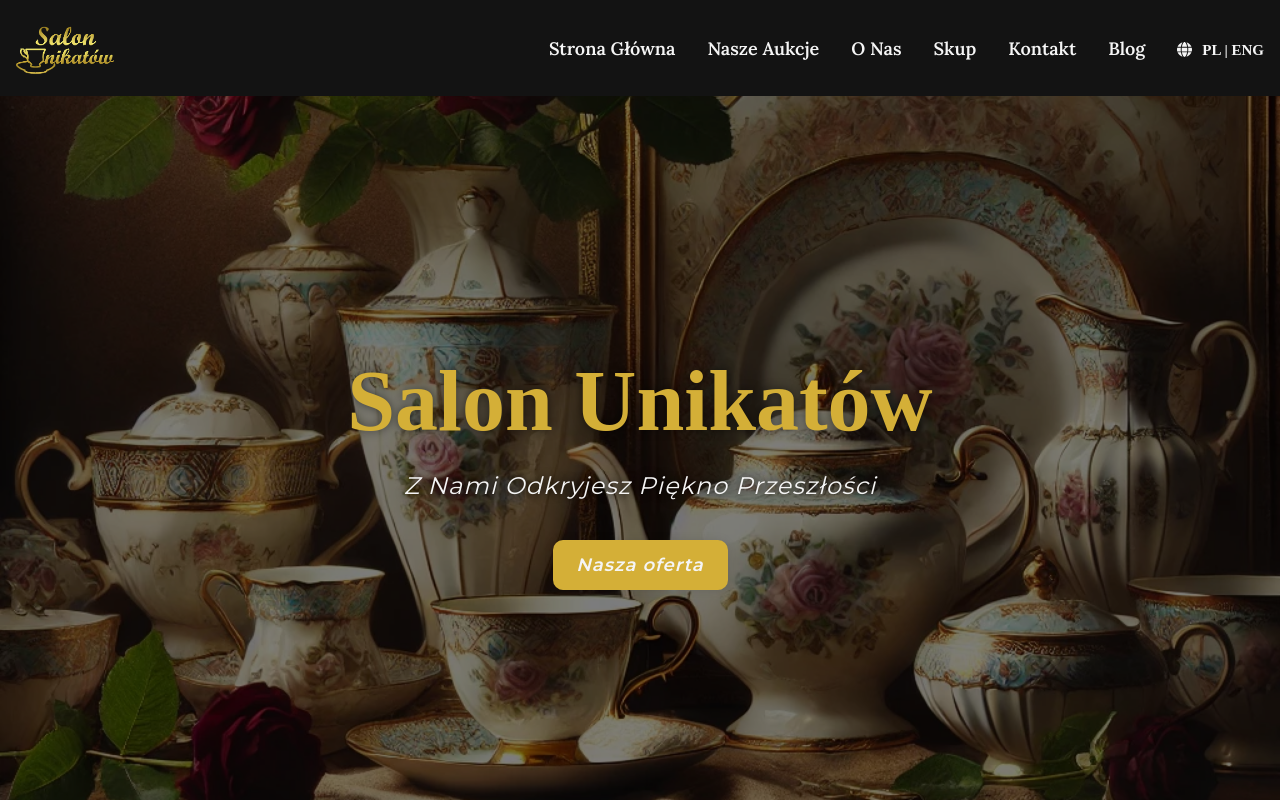
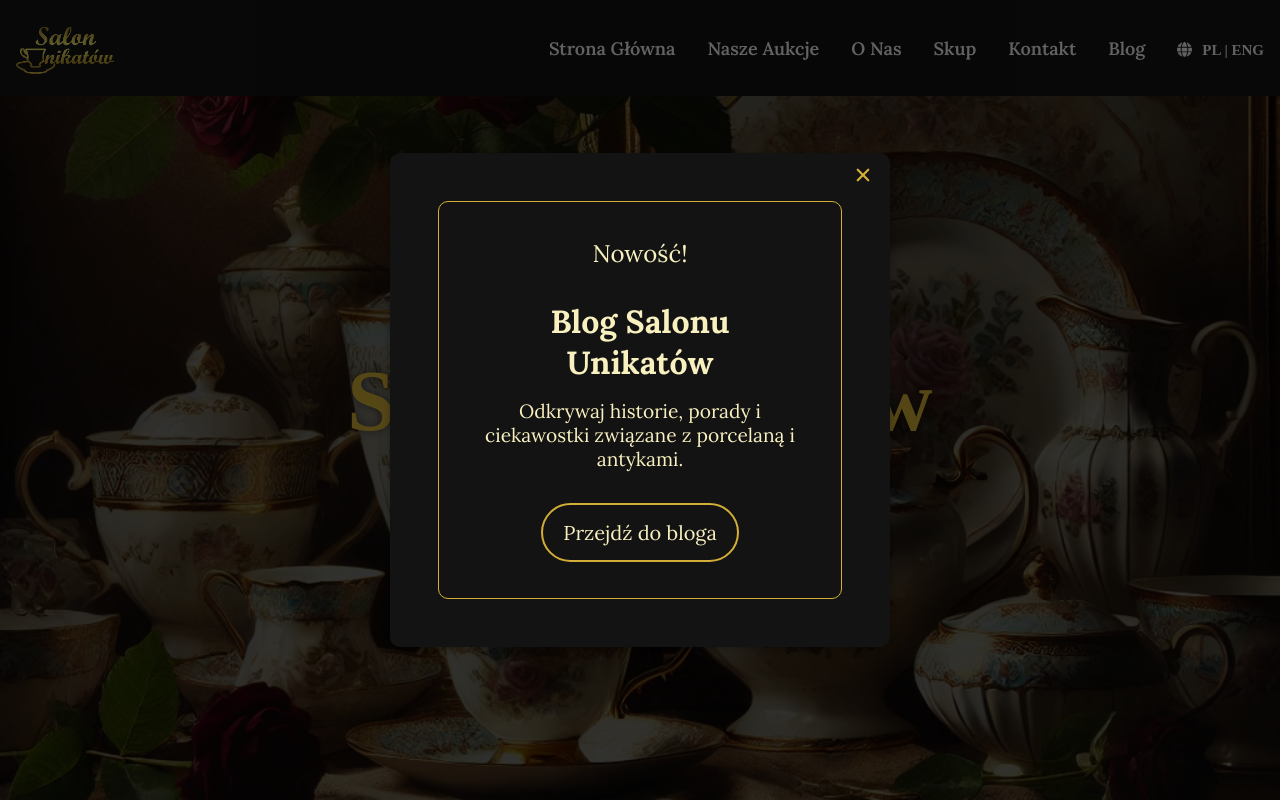
Before and after one commit to jkbednarczyk/subc, a React (Create React App) app: page / in a window 1280 px wide. Shown: the top 800 px of the page. Built offline with nearby package versions, Linux system fonts and the light colour scheme; a web font is replaced by a local one.

Commit message:
SUBC-0043 Add modal on home page

```diff
--- a/src/components/common/autoCarousel/AutoCarousel.component.tsx
+++ b/src/components/common/autoCarousel/AutoCarousel.component.tsx
@@ -12,8 +12,6 @@ export const AutoCarousel: FC<AutoCarouselProps> = ({ images }) => {
     const containerRef = useRef<HTMLDivElement>(null);
     const touchStartX = useRef(0);
     const scrollStart = useRef(0);
-
-    const IMAGE_WIDTH: number = 400;
 
     useEffect(() => {
         let animationFrameId: number;
--- /dev/null
+++ b/src/components/common/infoModal/InfoModal.component.tsx
@@ -0,0 +1,30 @@
+import { FC } from 'react';
+import './InfoModal.css';
+import { IoClose } from "react-icons/io5";
+import { NavigateFunction, useNavigate } from 'react-router-dom';
+
+interface InfoModalProps {
+  onClose: () => void;
+}
+
+export const InfoModal: FC<InfoModalProps> = (props) => {
+  const navigate: NavigateFunction = useNavigate();
+
+  return (
+    <div className="modal-backdrop">
+      <div className="modal">
+        <button className="modal-close" onClick={props.onClose}>
+          <IoClose />
+        </button>
+        <div className="modal-content">
+          <p className='modal-content-new'>Nowość!</p>
+          <h2>Blog Salonu Unikatów</h2>
+          <p>Odkrywaj historie, porady i ciekawostki związane z porcelaną i antykami.</p>
+          <button className='modal-button' onClick={() => navigate("/blog")}>
+            Przejdź do bloga
+          </button>
+        </div>
+      </div>
+    </div>
+  );
+}
--- /dev/null
+++ b/src/components/common/infoModal/InfoModal.css
@@ -0,0 +1,82 @@
+.modal-backdrop {
+  position: fixed;
+  top: 0;
+  left: 0;
+  width: 100%;
+  height: 100%;
+  background-color: rgba(0, 0, 0, 0.6);
+  z-index: 999;
+  display: flex;
+  justify-content: center;
+  align-items: center;
+}
+
+.modal {
+  position: relative;
+  background: var(--footer-background);
+  padding: 3rem;
+  border-radius: 10px;
+  max-width: 500px;
+  width: 90%;
+  box-shadow: 0 2px 10px rgba(0, 0, 0, 0.3);
+}
+
+.modal-content {
+  padding: 2.25rem;
+  border: 1px solid var(--first-color);
+  border-radius: 10px;
+  color: var(--blog-cream);
+  text-align: center;
+
+  .modal-content-new {
+  font-size: 1.5rem;
+  }
+}
+
+.modal-content h2 {
+  font-size: 2rem;
+  margin-bottom: 1rem;
+}
+
+.modal-content p {
+  font-size: 1.2rem;
+  margin-bottom: 2rem;
+}
+
+.modal-button {
+    background-color: transparent;
+    color: var(--blog-cream);
+    padding: 15px 20px;
+    border-radius: 30px;
+    font-size: 20px;
+    font-family: var(--text-font);
+    border: 2px solid var(--first-color);
+    cursor: pointer;
+    transition: box-shadow 0.2s ease;
+}
+
+.modal-button:hover {
+    box-shadow: 0 0 4px 1px var(--first-color);
+    outline: none;
+}
+
+.modal-close {
+  position: absolute;
+  top: 10px;
+  right: 15px;
+  background: transparent;
+  border: none;
+  font-size: 1.5rem;
+  cursor: pointer;
+  color: var(--first-color);
+  border-radius: 5px;
+  transition: background-color 0.2s ease;
+}
+
+.modal-close svg {
+  display: block;
+}
+
+.modal-close:hover {
+  background-color: var(--blog-hover-grey);
+}
--- a/src/components/home/HomePage.component.tsx
+++ b/src/components/home/HomePage.component.tsx
@@ -7,9 +7,12 @@ import { Footer } from '../footer/Footer.component';
 import { Helmet } from 'react-helmet-async';
 import { METADATA } from '../common/utils/metadata';
 import { EXTERNAL_LINKS } from '../common/utils/externalLinks';
+import { InfoModal } from '../common/infoModal/InfoModal.component';
+import { useState } from 'react';
 
 
 export const HomePage = () => {
+    const [isModalOpen, setModalOpen] = useState(true);
 
     const handleClick = () => {
         window.open(EXTERNAL_LINKS.ALLEGRO_ALL_AUCTIONS, "_blank");
@@ -37,6 +40,8 @@ export const HomePage = () => {
             <OurAuctions/>
             <AboutUs />
         </section>
+        {isModalOpen && <InfoModal
+            onClose = {() => setModalOpen(false)}/>}
         <Footer/>
     </>
 };
```
